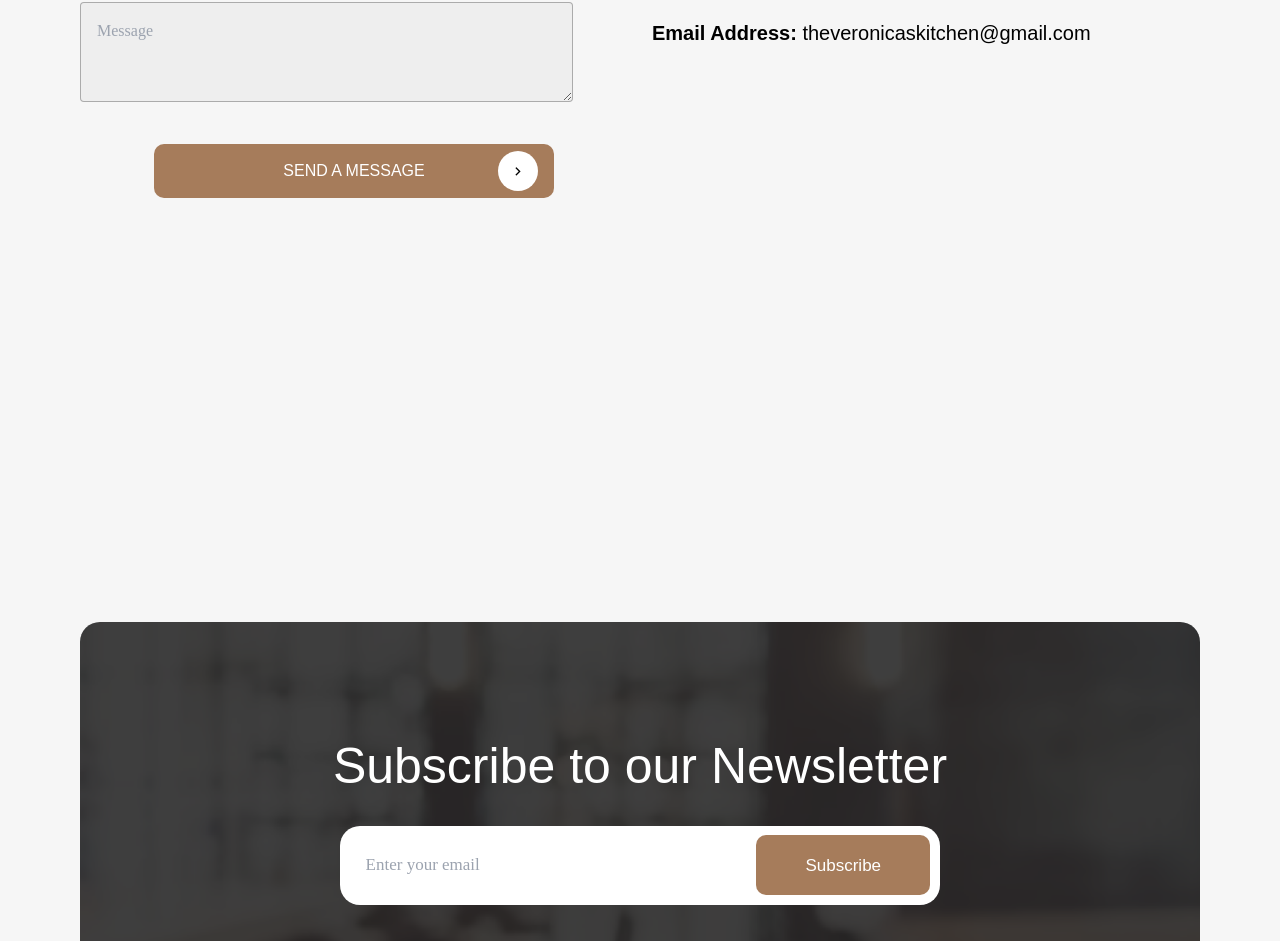
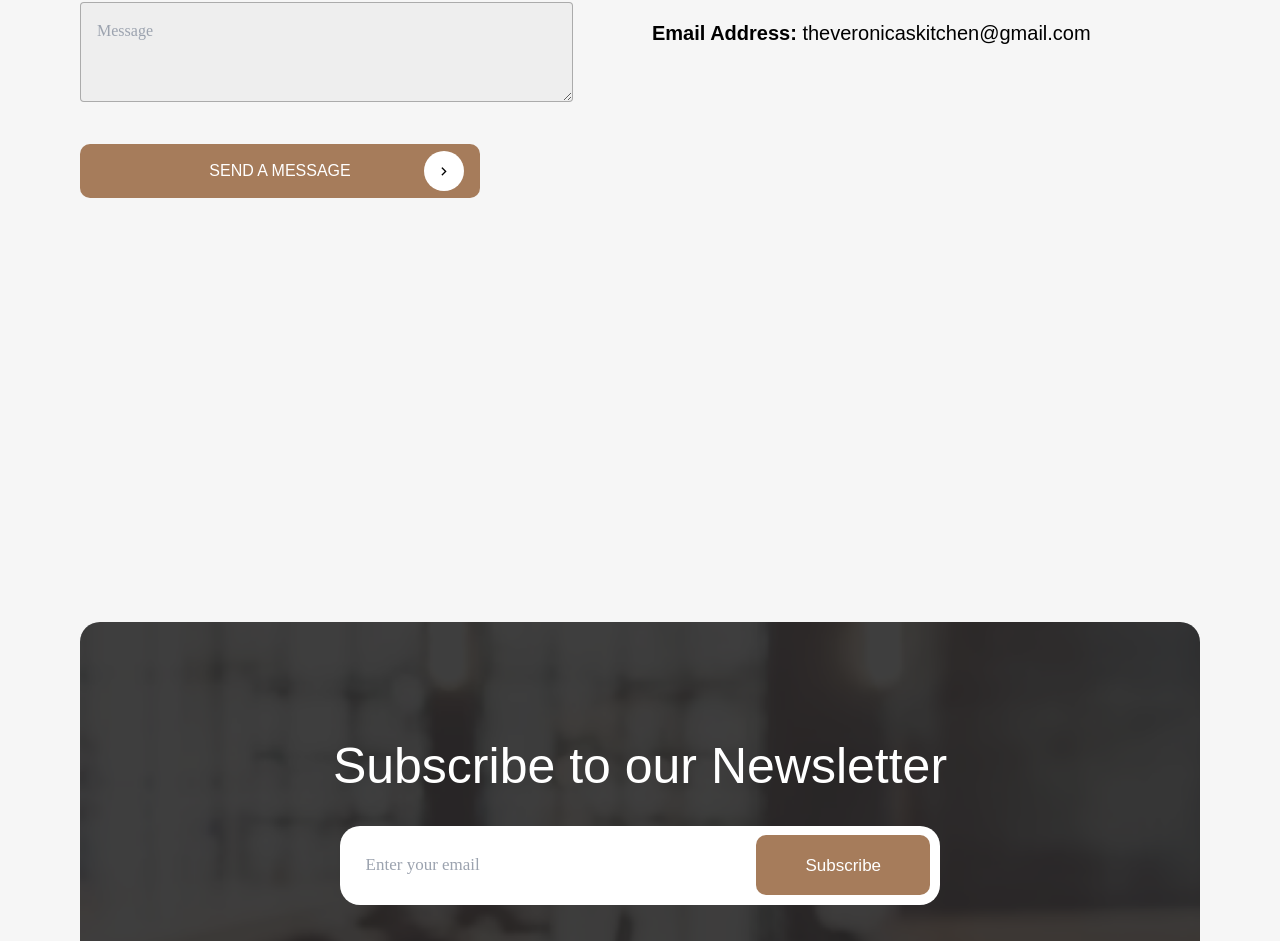
Before and after one commit to JohnnnGreat/Veronicas-Kitchen, a Next.js app: page /contact in a window 1280 px wide. Shown: the part 791-1732 px from the top of the page. Built offline with nearby package versions, Linux system fonts and the light colour scheme; a web font is replaced by a local one.

Commit message:
Completed the form processing for backend

```diff
--- a/pages/api/inquiry.js
+++ b/pages/api/inquiry.js
@@ -13,7 +13,7 @@ export default async function inquiry(req, res) {
       });
       const mailData = {
         from: req.body.email,
-        to: "TIMOTHY <timothy@macgrouptech.com>",
+        to: "TIMOTHY <johnossai20@gmail.com>",
         subject: `New Message From ${req.body.name}`,
 
         html: `  <style>@import url('https://fonts.googleapis.com/css2?family=Poppins:wght@100;200;300;400;500;600;700;800&display=swap'); font-family:Poppins, serif</style><div style="background-color: #f5f5f5; padding: 20px; border-radius: 10px; box-shadow: 0 4px 8px rgba(0, 0, 0, 0.1);">
--- a/pages/catering.js
+++ b/pages/catering.js
@@ -12,7 +12,7 @@ const Catering = () => {
   const [showDList, setShowDList] = useState(false);
   const [food, setFood] = useState("");
   const [checkedItems, setCheckedItems] = useState([]);
-  const [date, setDate] = useState("");
+  const [date, setDate] = useState(new Date());
   const [options, setOptions] = useState("Yes");
   const [name, setName] = useState("");
   const [email, setEmail] = useState("");
@@ -363,7 +363,7 @@ const Catering = () => {
           <div className="calender-main">
             <div className="details">
               <h1>
-                Date Order: <span>{String(date.toDateString())}</span>
+                Date Order: <span>{date.toDateString()}</span>
               </h1>
               <button
                 onClick={(e) => {
--- a/styles/index.scss
+++ b/styles/index.scss
@@ -547,8 +547,6 @@ $heroD_txt_clr: #5c6574;
   overflow: hidden;
   position: relative;
   background-color: transparent;
-  width: 100%;
-  justify-content: center;
 
   .explore-link {
     display: flex;
@@ -1867,6 +1865,7 @@ $secondary-color: #666;
 .bg-lo {
   display: flex;
   align-items: center;
+
   gap: 1rem;
 }
 .loader-cta {
```
